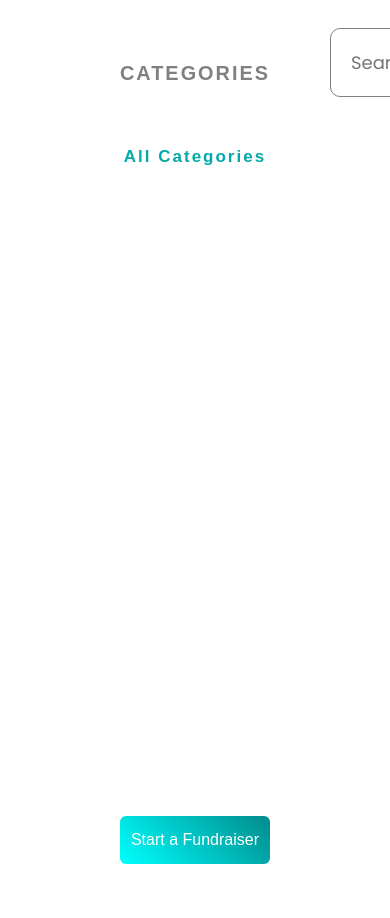
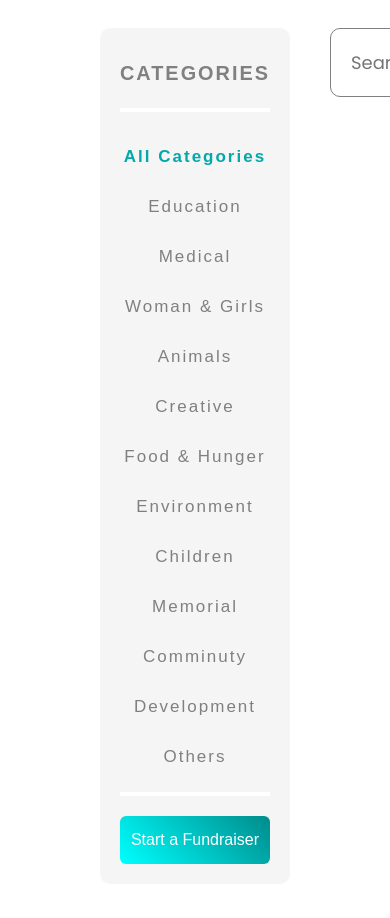
Before and after one commit to rakesh7063/versed-substance-8213, a plain HTML site: page fundraiser.html in a window 390 px wide. Shown: the part 1035-1953 px from the top of the page. Drawn offline with Linux system fonts and the light colour scheme; no server answers; a web font is replaced by a local one.

Commit message:
css update

```diff
--- a/styles/fundraiser.css
+++ b/styles/fundraiser.css
@@ -181,8 +181,10 @@
   }
   #chunnu {
     width: 100%;
-    background-color: white;
     color: gray;
+  }
+  #chunnu li{
+    color: grey;
   }
   #imgdiv {
     width: 100%;
@@ -224,8 +226,11 @@
     grid-template-columns: 300px;
     grid-template-rows: 500px;
   }
-  #chunnu {
+  #chunnu  {
     width: 100%;
+  }
+  #chunnu li{
+    color: grey;
   }
   #imgdiv {
     width: 200%;
--- a/styles/navbar.css
+++ b/styles/navbar.css
@@ -376,7 +376,7 @@ label{
    transition: top 0ms ease-in-out 0ms,
    opacity 200ms ease-in-out 0ms,
    transform 200ms ease-in-out 0ms;
-   z-index: 60;
+   z-index: 80;
 
 
 }
@@ -529,7 +529,7 @@ label{
 
 
 #signup_btn{
-    margin-top: -300px;
+    /* margin-top: -300px; */
     cursor: pointer;
 
 }
```
